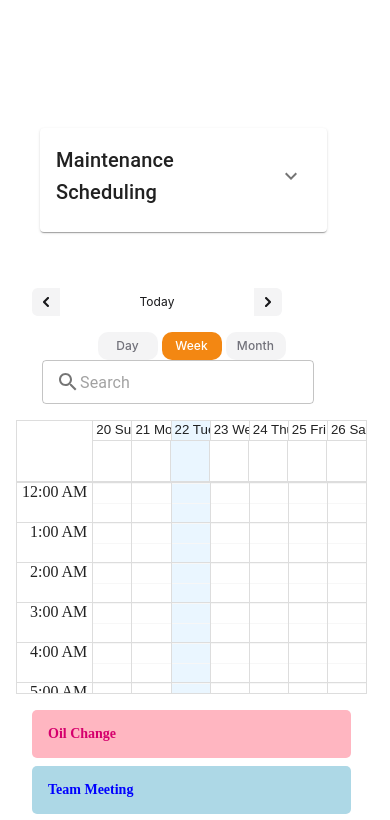
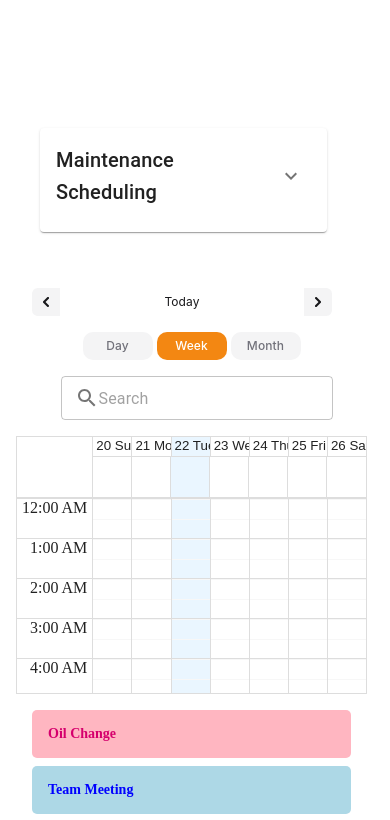
Before and after one commit to GhazanfarIjazOcta/FleetHub-Customer-Panel, a React (Create React App) app: page /maintenance-scheduling in a window 390 px wide. Shown: the top 820 px of the page. Built offline with nearby package versions, Linux system fonts and the light colour scheme; the HTML template or start-up script is replaced by a standard one.

Commit message:
v10 finall 23

```diff
--- a/src/pages/Calendar/MyCalendar.js
+++ b/src/pages/Calendar/MyCalendar.js
@@ -29,7 +29,7 @@ function CustomToolbar(props) {
   };
 
   const getButtonStyles = (view) => ({
-    width: "60px",
+    width: "70px",
     height: "28px",
     backgroundColor: selectedView === view ? "#F38712" : "#F4F4F5",
     display: "flex",
@@ -66,7 +66,7 @@ function CustomToolbar(props) {
           alignItems: "center",
           justifyContent: "space-between",
           width: "100%",
-          maxWidth: "250px",
+          maxWidth: {lg:"250px" , xs:"300px"},
           marginBottom: { xs: 2, sm: 0 },
         }}
       >
@@ -118,8 +118,16 @@ function CustomToolbar(props) {
       </Box>
 
       {/* Right Side: Search field */}
-      <div>
-        <Box sx={{ marginLeft: '10px' }}>
+
+        <Box sx={{ marginLeft: '10px' ,
+  display: "flex",
+  justifyContent: "center",
+  width: { xs: "100%", sm: "auto" },
+  flexWrap: "wrap",
+
+  mt:{xs:2 , lg:0}
+
+        }}>
           <TextField
             placeholder="Search"
             variant="outlined"
@@ -137,11 +145,14 @@ function CustomToolbar(props) {
               "& .MuiInputBase-root": {
                 height: "44px",
                 width: { xs: "100%", sm: "200px" },
+                justifyContent: "center"
               },
             }}
           />
         </Box>
-      </div>
+
+
+
     </Box>
   );
 }
@@ -260,7 +271,7 @@ function MyCalendar() {
           fontSize: "14px"
 
         }}
-      >  <spam display={{xs:"none"}} > <ChevronRight/>{event.title} </spam>
+      >  <spam display={{xs:"none"}} >{event.title} </spam>
         {/* Text is removed for mobile view */}
         <Typography
           sx={{
@@ -289,11 +300,17 @@ function MyCalendar() {
         style={{
           height: isMobile ? "50vh" : "100vh",
           minHeight: "400px", // Ensure minimum height
-          width: "auto"
+
         }}
         components={{
           toolbar: CustomToolbar,
           event: EventComponent,
+        }}
+
+        onSelectEvent={ (event) =>{
+      setSelectedEvent(event);
+      setOpenModal(true);
+
         }}
         eventPropGetter={eventStyleGetter}
 
```
